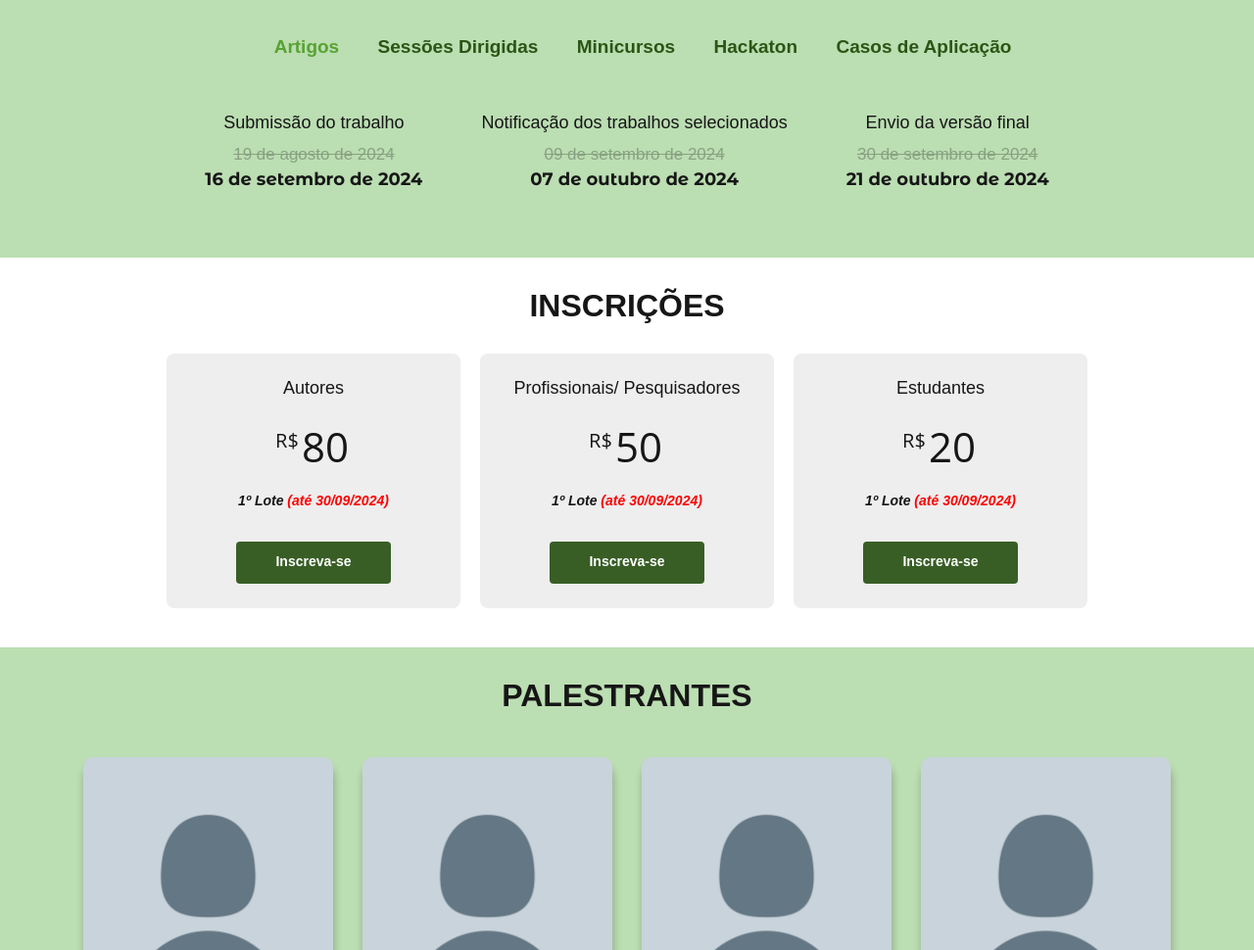
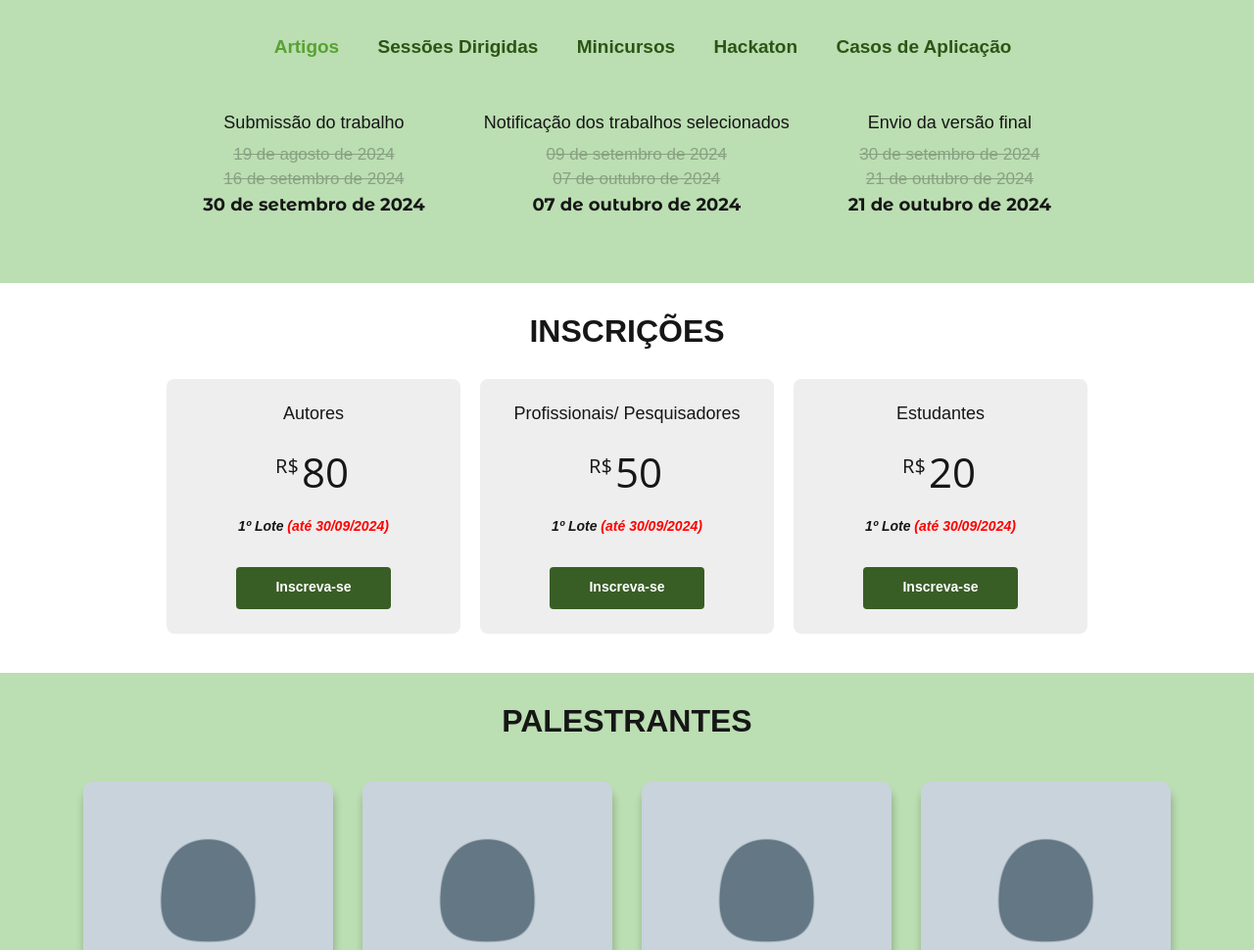
Before and after one commit to mayconspirlandelli/19cbs, a plain HTML site: page index.html in a window 1280 px wide. Shown: the part 1249-2219 px from the top of the page at 98% size. Drawn offline with nearby package versions, Linux system fonts and the light colour scheme.

Commit message:
Alterado as datas de submissão
Atualizado a data de submissão dos trabalhos

```diff
--- a/index.html
+++ b/index.html
@@ -145,76 +145,91 @@
             </div>
 
             <div class="row submissao-container">
+                <!-- ARTIGOS -->
                 <div class="submissao-item filter-artigos">
                     <div class="submissao-description">
                         <h5>Submissão do trabalho</h5>
-                        <s>19 de agosto de 2024</s>
-                        <p>16 de setembro de 2024</p>
+                        <s>19 de agosto de 2024</s><br/>
+                        <s>16 de setembro de 2024</s>
+                        <p>30 de setembro de 2024</p>
                     </div>
                     <div class="submissao-description">
                         <h5>Notificação dos trabalhos selecionados</h5>
-                        <s>09 de setembro de 2024</s>
+                        <s>09 de setembro de 2024</s><br/>
+                        <s>07 de outubro de 2024</s>
                         <p>07 de outubro de 2024</p>
                     </div>
                     <div class="submissao-description">
                         <h5>Envio da versão final</h5>
-                        <s>30 de setembro de 2024</s>
+                        <s>30 de setembro de 2024</s><br/>
+                        <s>21 de outubro de 2024</s>
                         <p>21 de outubro de 2024</p>
                     </div>
                 </div>
 
+                <!-- SESSOES DIRIGIDAS -->
                 <div class="submissao-item filter-sessoes">
                     <div class="submissao-description">
                         <h5>Submissão da proposta</h5>
-                        <s>12 de agosto de 2024</s>
-                        <p>26 de agosto de 2024</p>
+                        <s>12 de agosto de 2024</s><br/>
+                        <s>26 de agosto de 2024</s>
                     </div>
                     <div class="submissao-description">
                         <h5>Notificação das propostas selecionadas</h5>
-                        <s>19 de agosto de 2024</s>
-                        <p>02 de setembro de 2024</p>
+                        <s>19 de agosto de 2024</s><br/>
+                        <s>02 de setembro de 2024</s>
                     </div>
                     <div class="submissao-description">
-                        <h5>Submissão do trabalho</h5>
-                        <s>16 de setembro de 2024</s>
-                        <p>23 de setembro de 2024</p>
+                        <h5>Submissão do resumo do trabalho</h5>
+                        <s>16 de setembro de 2024</s><br/>
+                        <s>23 de setembro de 2024</s>
+                        <p>07 de outubro de 2024</p>
                     </div>
                     <div class="submissao-description">
                         <h5>Notificação dos trabalhos selecionados</h5>
-                        <s>30 de setembro de 2024</s>
-                        <p>07 de outubro de 2024</p>
+                        <s>30 de setembro de 2024</s><br/>
+                        <s>07 de outubro de 2024</s>
+                        <p>21 de outubro de 2024</p>
                     </div>
                 </div>
 
+                <!-- MINICURSO -->
                 <div class="submissao-item filter-cursos">
                     <div class="submissao-description">
                         <h5>Submissão da proposta</h5>
-                        <s>26 de agosto de 2024</s>
-                        <p>02 de setembro de 2024</p>
+                        <s>26 de agosto de 2024</s><br/>
+                        <s>02 de setembro de 2024</s>
+                        <p>14 de outubro de 2024</p>
                     </div>
                     <div class="submissao-description">
                         <h5>Notificação das propostas selecionadas</h5>
-                        <s>16 de setembro de 2024</s>
-                        <p>23 de setembro de 2024</p>
+                        <s>16 de setembro de 2024</s><br/>
+                        <s>23 de setembro de 2024</s>
+                        <p>07 de outubro de 2024</p>
                     </div>
                     <div class="submissao-description">
                         <h5>Envio da versão final</h5>
-                        <s>30 de setembro de 2024</s>
-                        <p>07 de outubro de 2024</p>
+                        <s>30 de setembro de 2024</s><br/>
+                        <s>07 de outubro de 2024</s>
+                        <p>04 de novembro de 2024</p>
                     </div>
                 </div>
 
+                <!-- HACKATON -->
                 <div class="submissao-item filter-hackaton">
                     <div class="submissao-description">
                         <h5> Submissão da 1ª etapa</h5>
-                        <p>16 de setembro de 2024</p>
+                        <s>16 de setembro de 2024</s><br/>
+                        <p>21 de outubro de 2024</p>
                     </div>
                     <div class="submissao-description">
                         <h5>Notificação dos participantes selecionados</h5>
-                        <p>30 de setembro de 2024</p>
+                        <s>30 de setembro de 2024</s><br/>
+                        <p>04 de novembro de 2024</p>
                     </div>
                 </div>
 
+                <!-- CASOS DE APLICACAO -->
                 <div class="submissao-item filter-aplicacao">
                     <div class="submissao-description">
                         <h5>Submissão do trabalho</h5>
```
Also changed, not shown: 3 other files.
